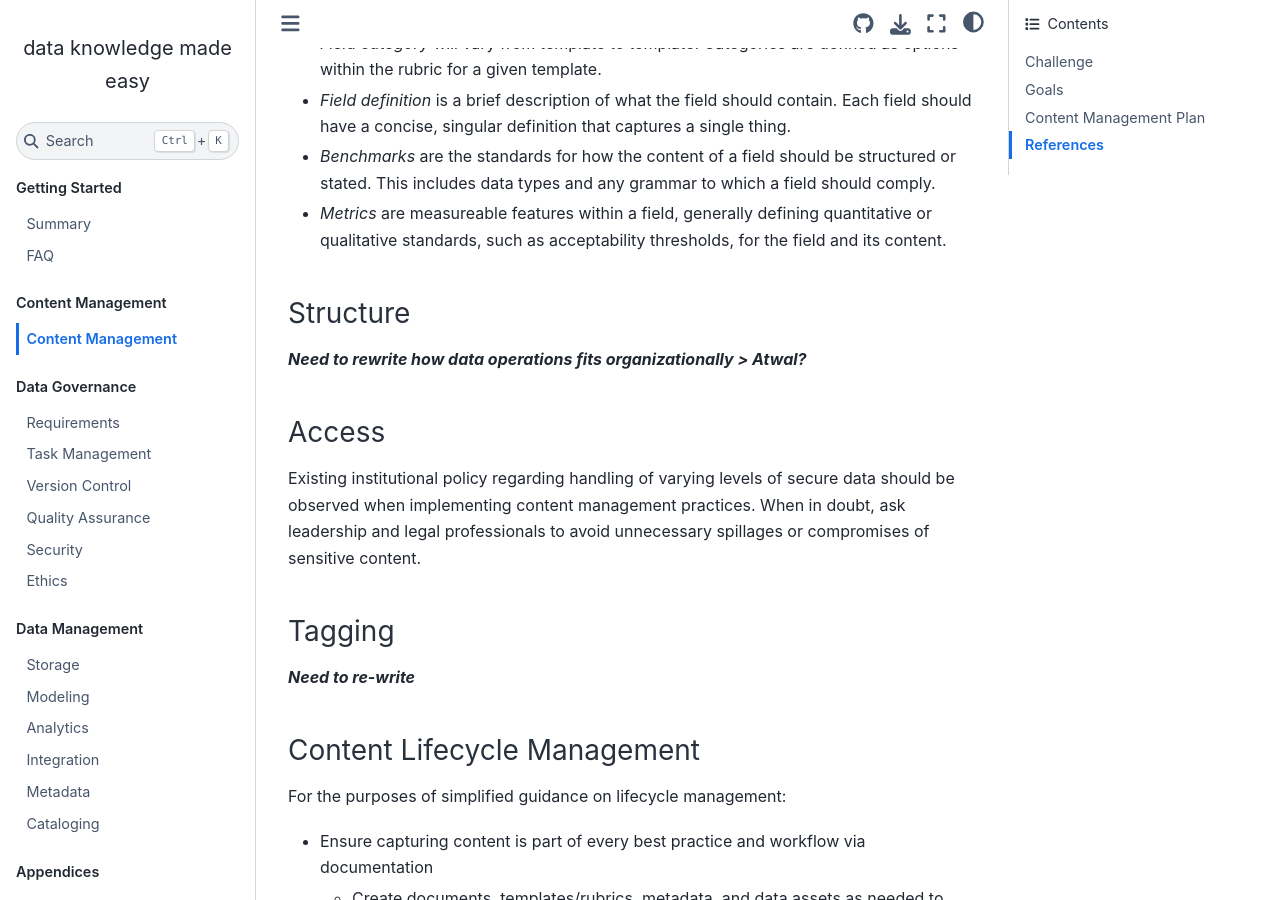
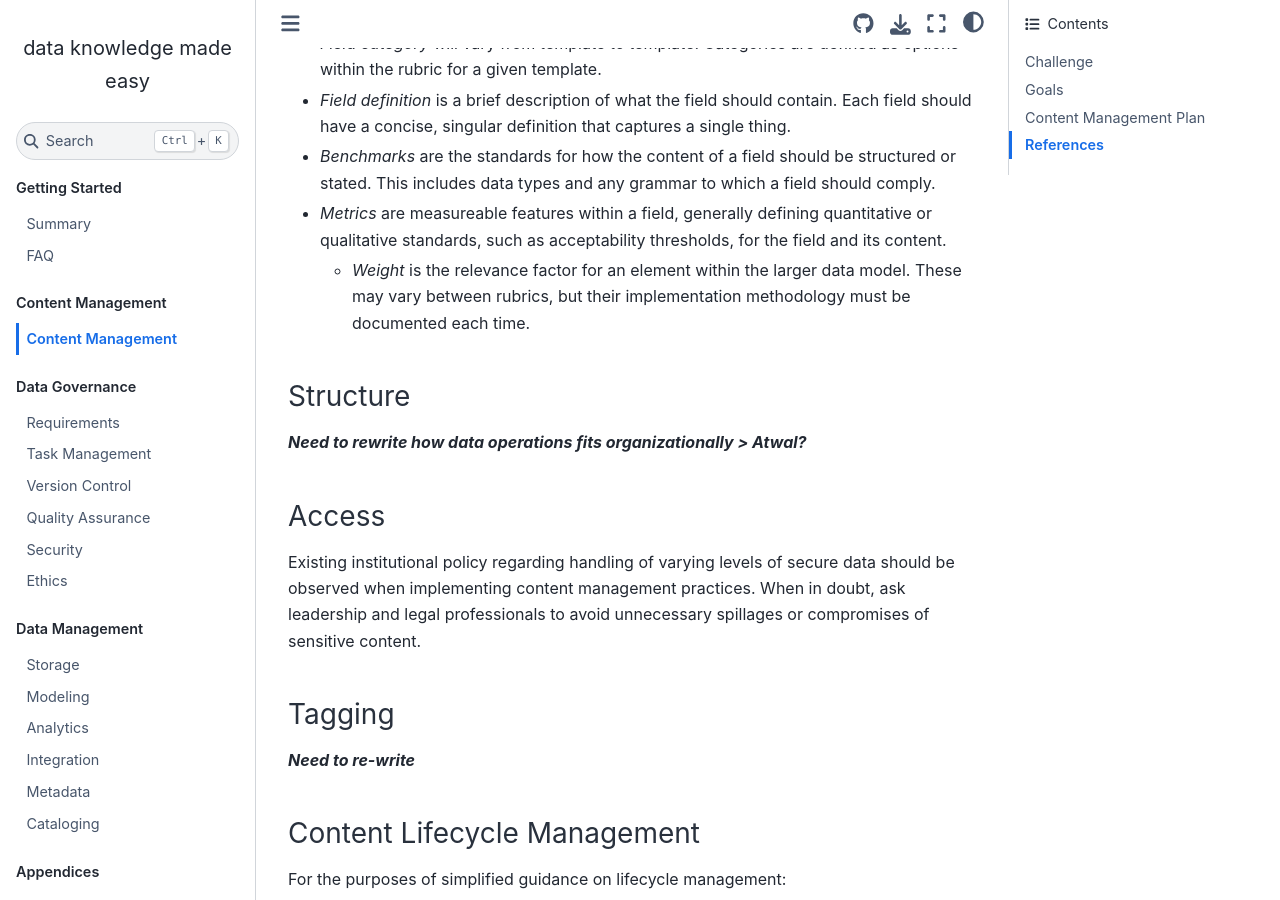
Before and after one commit to CertusGroup/ciutshi, a Sphinx documentation site: the page built from docs/source/content_management.md, in a window 1280 px wide and 900 px high, scrolled down 3010 px. Built offline with Sphinx 7.4.7 and the Sphinx Book theme 1.1.4, drawn with Linux system fonts in a browser that asks for light colours.

Commit message:
cm - added weight metric

```diff
--- a/docs/source/content_management.md
+++ b/docs/source/content_management.md
@@ -41,6 +41,7 @@ __*Rubrics*__ act as the guides through which templates are defined and implemen
 * _Field definition_ is a brief description of what the field should contain. Each field should have a concise, singular definition that captures a single thing.
 * _Benchmarks_ are the standards for how the content of a field should be structured or stated. This includes data types and any grammar to which a field should comply.
 * _Metrics_ are measureable features within a field, generally defining quantitative or qualitative standards, such as acceptability thresholds, for the field and its content.
+  * _Weight_ is the relevance factor for an element within the larger data model. These may vary between rubrics, but their implementation methodology must be documented each time.
 
 ### Structure
 
```
